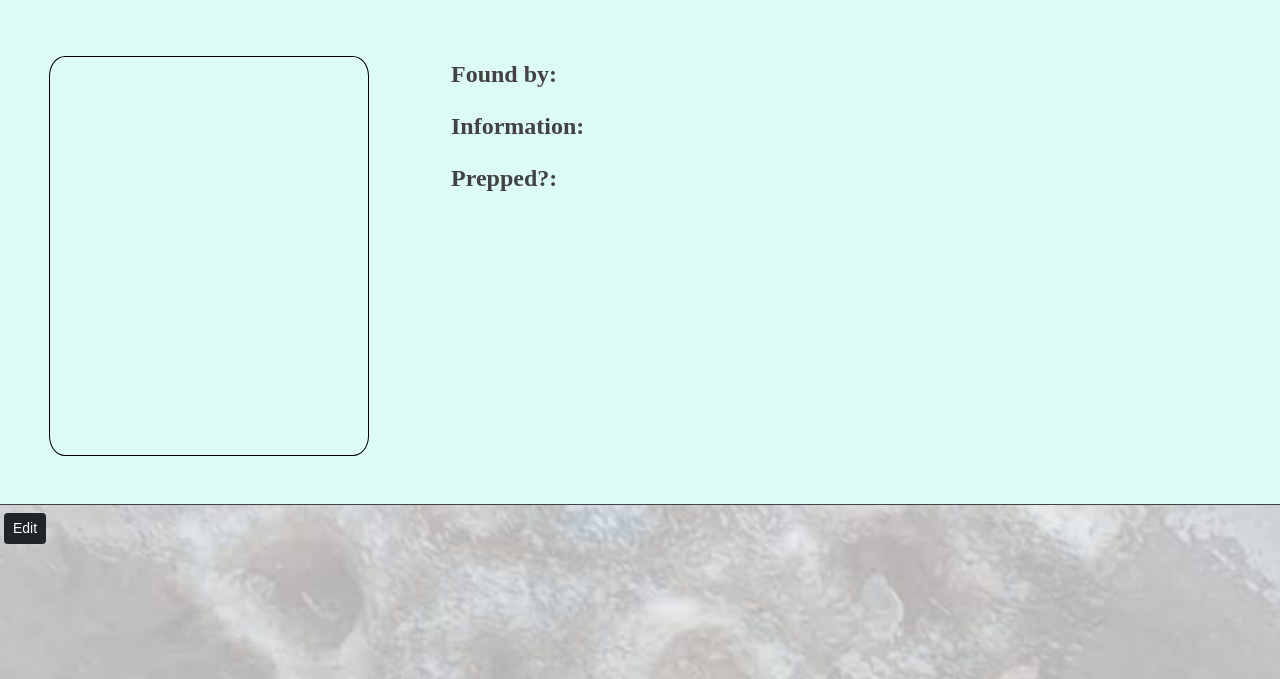
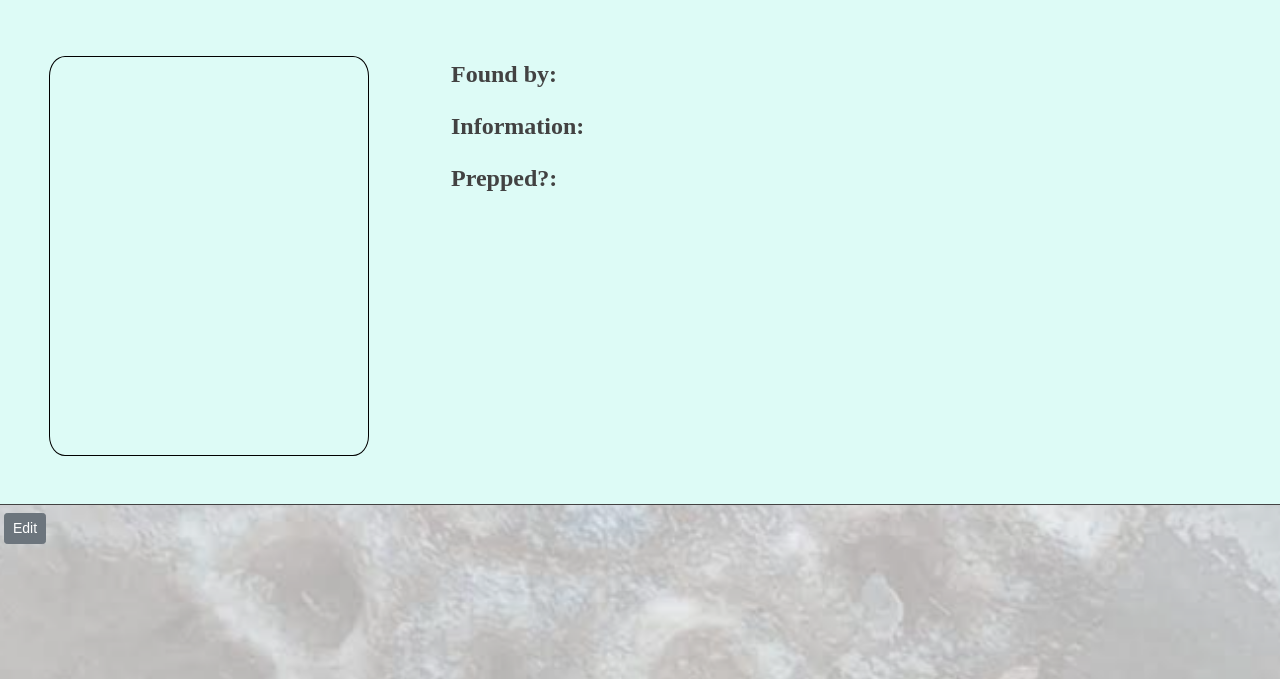
Before and after one commit to HollyT85/Django-Rocks-Fossils, a Django app: template rocks/templates/rocks/rock-info.html in a window 1280 px wide. Shown: the part 121-800 px from the top of the page. Run offline with Django 4.2, Linux system fonts and the light colour scheme; the template is opened without the code that fills it, so the values that code supplies are empty; the visitor is signed in with stand-in values (Sample User, id 1); some libraries are stand-ins or nearby versions; some web fonts are replaced.

Commit message:
madebuttons match

```diff
--- a/rocks/templates/rocks/rock-info.html
+++ b/rocks/templates/rocks/rock-info.html
@@ -87,7 +87,7 @@
     </div>
     {% else %}
     <div class="col-lg-8 col-md-6 col-xs-12 mt-2">
-        <div class="col-8">
+        <div class="col-12">
             <div class="categories">
                 <p class="sub-heading">Found by:</p>
                 <p class="info"> {{rock.owner}}</p>
@@ -153,7 +153,7 @@
         {% if request.user.is_superuser %}
                 <div class="row">
                     <div class="col-12">
-                        <a class="btn btn-dark btn-sm my-2 mx-1"
+                        <a class="btn btn-secondary btn-sm my-2 mx-1"
                             href="{% url 'edit_rock' rock.id %}">Edit</a>
                     </div>
                 </div>
```
